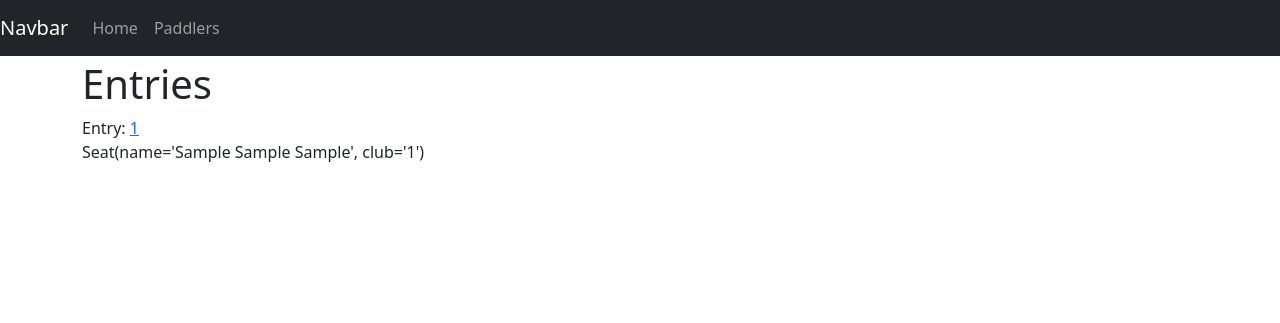
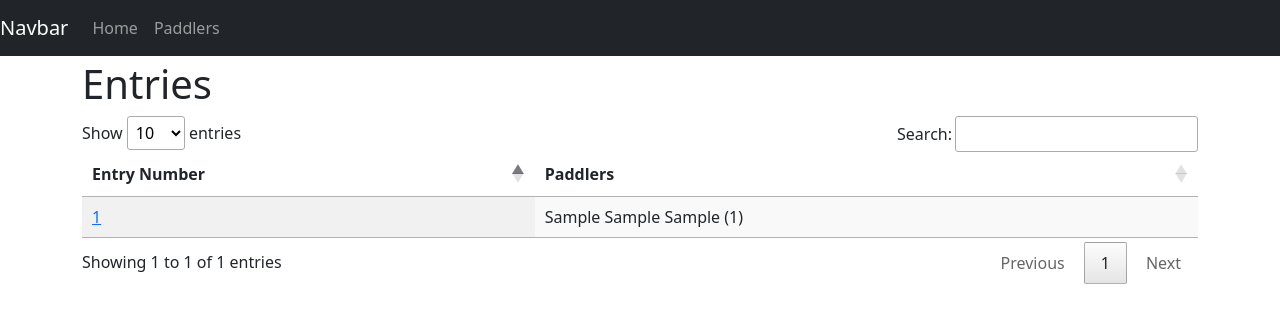
Before and after one commit to datawookie/paddle, a Flask app: page /race/1 in a window 1280 px wide. Shown: the top 323 px of the page. Run offline with Flask 2, Linux system fonts and the light colour scheme; tables that the repository leaves empty hold one stand-in row (values such as "Sample post"); some libraries are stand-ins or nearby versions.

Commit message:
feat: Use DataTable to display entries

```diff
--- a/database/database/entry.py
+++ b/database/database/entry.py
@@ -33,3 +33,7 @@ class Entry(Base):
 
     def __repr__(self):
         return "Entry(%d)" % (self.entry_number)
+
+    def __str__(self):
+        names = [str(seat) for seat in self.seats]
+        return " / ".join(names)
--- a/database/database/seat.py
+++ b/database/database/seat.py
@@ -19,3 +19,7 @@ class Seat(Base):
     def __repr__(self):
         club = f"'{self.club.id}'" if self.club else "NONE"
         return f"Seat(name='{self.paddler.name}', club={club})"
+
+    def __str__(self):
+        club = f" ({self.club.id})" if self.club else "NONE"
+        return f"{self.paddler.name}{club}"
--- a/kanoe/templates/base.j2
+++ b/kanoe/templates/base.j2
@@ -6,10 +6,9 @@
         <meta charset="utf-8">
         <meta name="viewport" content="width=device-width, initial-scale=1, shrink-to-fit=no">
 
+        {{ bootstrap.load_css() }}
+        <link rel="stylesheet" type="text/css" href="/static/styles.css">
         {% block styles %}
-            <!-- Bootstrap CSS -->
-            {{ bootstrap.load_css() }}
-            <link rel="stylesheet" type="text/css" href="/static/styles.css">
         {% endblock %}
 
         <title>{% block title %}{% endblock %}</title>
@@ -24,8 +23,8 @@
         {% block content %}{% endblock %}
         </div>
 
+        {{ bootstrap.load_js() }}
         {% block scripts %}
-            {{ bootstrap.load_js() }}
         {% endblock %}
     </body>
 </html>
--- /dev/null
+++ b/kanoe/templates/common/datatables-css.j2
@@ -0,0 +1 @@
+<link rel="stylesheet" type="text/css" href="https://cdn.datatables.net/1.12.1/css/jquery.dataTables.min.css">
--- /dev/null
+++ b/kanoe/templates/common/datatables-javascript.j2
@@ -0,0 +1 @@
+<script src="https://cdn.datatables.net/1.12.1/js/jquery.dataTables.min.js" type="text/javascript" async=""></script>
--- /dev/null
+++ b/kanoe/templates/common/jquery-javascript.j2
@@ -0,0 +1 @@
+<script type="text/javascript" language="javascript" src="https://code.jquery.com/jquery-3.5.1.js"></script>
--- a/kanoe/templates/race.j2
+++ b/kanoe/templates/race.j2
@@ -1,16 +1,40 @@
 {% extends "base.j2" %}
 
 {% block title %}Entries{% endblock %}
+
+{% block styles %}
+{% include 'common/datatables-css.j2' %}
+{% endblock %}
 
 {% block content %}
 
 <h1>Entries</h1>
 
+<table id="entries" class="display" style="width:100%">
+    <thead>
+        <tr>
+            <th>Entry Number</th>
+            <th>Paddlers</th>
+        </tr>
+    </thead>
+    <tbody>
 {% for entry in entries %}
-Entry: <a href="{{ url_for('entry', race_id=race_id, entry_id=entry.id) }}">{{ entry.entry_number }}</a><br>
-{% for seat in entry.seats %}
-{{ seat }}<br>
+        <tr>
+            <td><a href="{{ url_for('entry', race_id=race_id, entry_id=entry.id) }}">{{ entry.entry_number }}</a></td>
+            <td>{{ entry }}</td>
+        </tr>
 {% endfor %}
-{% endfor %}
+    </tbody>
+</table>
+
+{% block scripts %}
+{% include 'common/jquery-javascript.j2' %}
+{% include 'common/datatables-javascript.j2' %}
+<script type="text/javascript" class="init">
+$(document).ready(function () {
+	$('#entries').DataTable();
+});
+</script>
+{% endblock %}
 
 {% endblock %}
```
